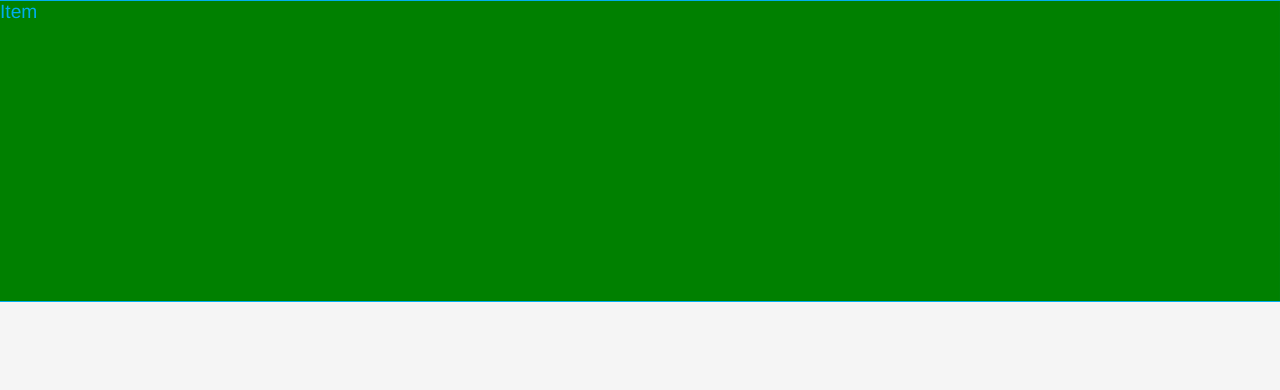
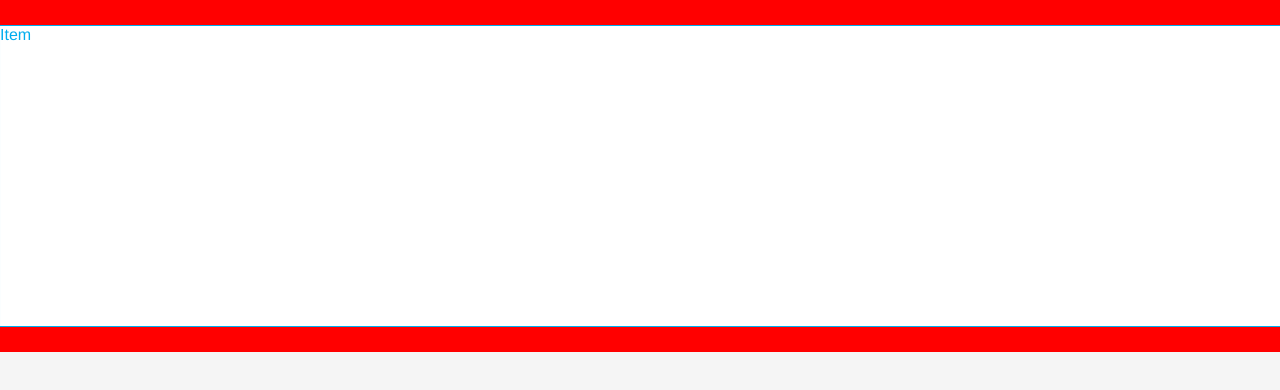
Before and after one commit to bxserrz/bxs_errz, a plain HTML site: page index.html in a window 1280 px wide. Drawn offline with nearby package versions, Linux system fonts and the light colour scheme.

Commit message:
Update index.html

```diff
--- a/index.html
+++ b/index.html
@@ -17,20 +17,18 @@
   margin: auto;
   overflow: visible;
   width: 100%;
-   height: 100%;
-   background:red;
+  height: auto;
+  background:red;
 }
 
 .carouselImage {
     position: relative;
     width: 100%;
     height: 300px;
-    background: green;
+    background: #fff;
     border: 1.5px solid black;
-
-
     transition: transform 0.5s;
-    font-size: 1.2em;
+    margin:25px;
   }
 
 .carouselImage.is-selected {
```
